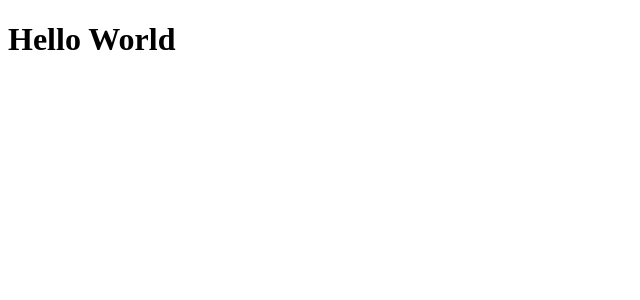
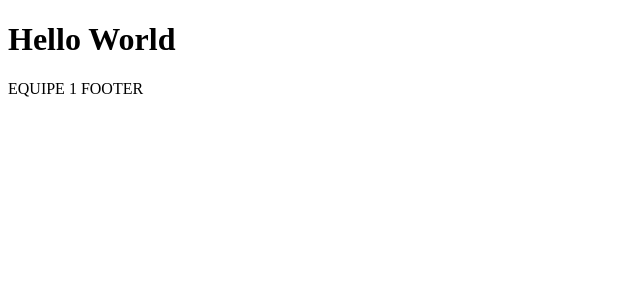
Before and after one commit to JRcard/PS-equipe1, a Vue app: page / in a window 1280 px wide. Shown: the top 300 px of the page, without its empty margins (0-640 px from the left). Built offline with nearby package versions, Linux system fonts and the light colour scheme.

Commit message:
Création footer et ajout du import dans App.vue

```diff
--- a/src/App.vue
+++ b/src/App.vue
@@ -1,10 +1,13 @@
 <script setup>
-import { RouterView } from 'vue-router'
-import Home from './components/Home.vue';
+import { RouterView } from "vue-router";
+import Home from "./components/Home.vue";
+
+import Footer from "./components/Footer.vue";
 </script>
 
 <template>
   <RouterView />
+  <Footer />
 </template>
 
 <style scoped></style>
--- /dev/null
+++ b/src/components/Footer.vue
@@ -0,0 +1,7 @@
+<template>
+  <footer>
+    <p>EQUIPE 1 FOOTER</p>
+  </footer>
+</template>
+
+<script setup></script>
```
Also changed, not shown: src/components/Home.vue (+4 -6 lines).
